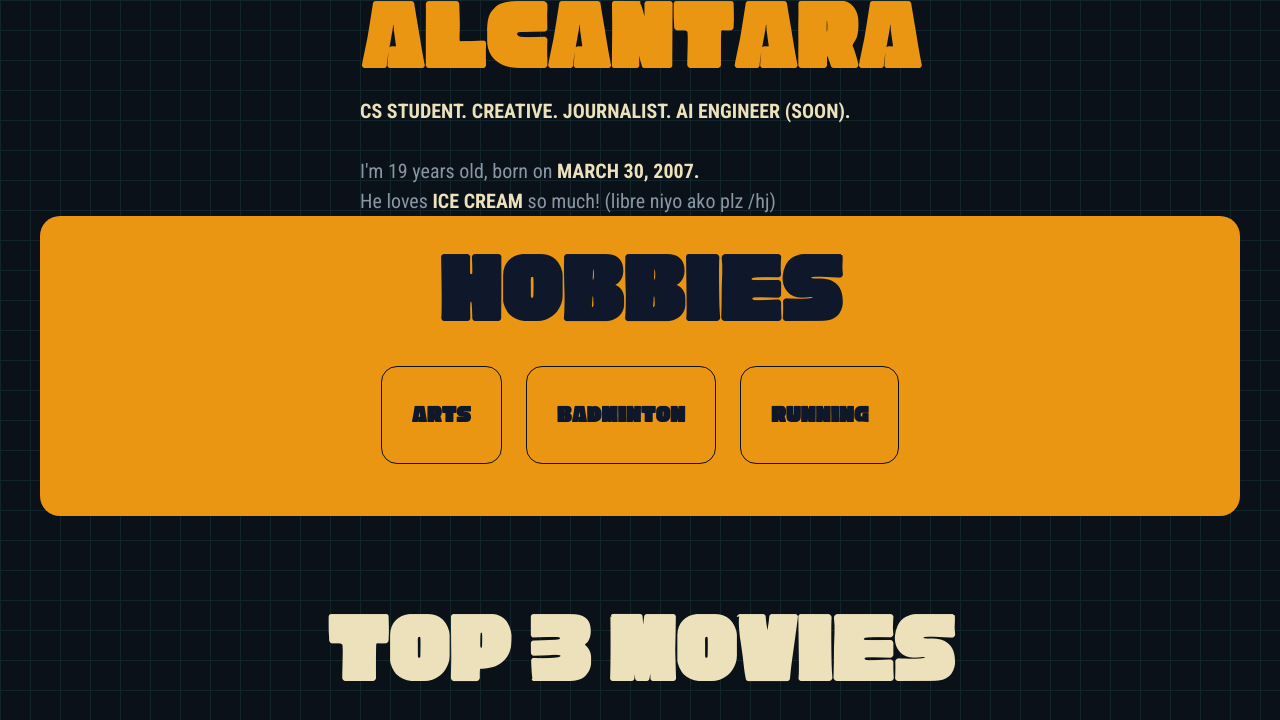
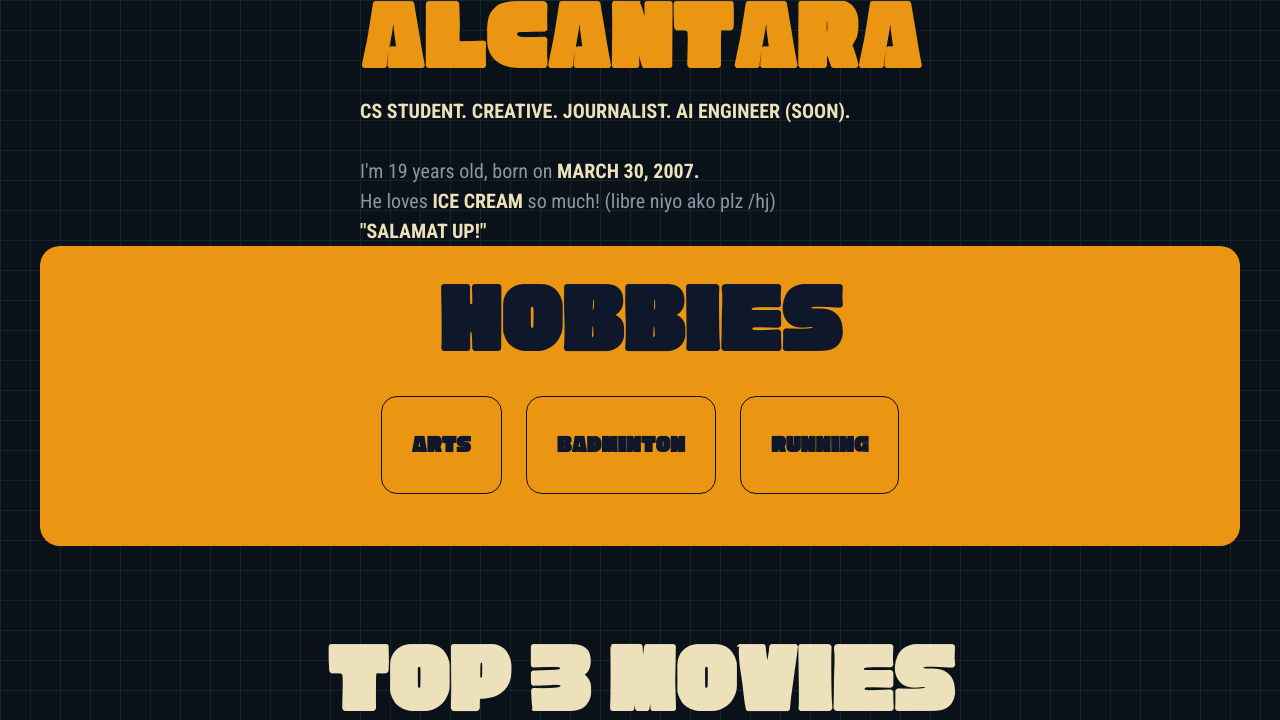
Before and after one commit to pj-crtvs/my-first-webpage, a plain HTML site: page index.html in a window 1280 px wide. Shown: the part 840-1560 px from the top of the page. Drawn offline with Linux system fonts and the light colour scheme.

Commit message:
Added favorite qoute

```diff
--- a/index.html
+++ b/index.html
@@ -32,7 +32,10 @@
                     <p>
                         <b> CS student. creative. journalist. AI Engineer (soon). </b> <br><br>
                         I'm 19 years old, born on <b>March 30, 2007.</b><br>
-                        He loves <b> ICE CREAM</b> so much! (libre niyo ako plz /hj)
+                        He loves <b> ICE CREAM</b> so much! (libre niyo ako plz /hj)<br>
+                        <b><bdo dir = "rtl">
+                            "!PU tamalas"
+                        </bdo></b>
                     </p>
                 </div>
             </div>
```
Also changed, not shown: 3 other files.
